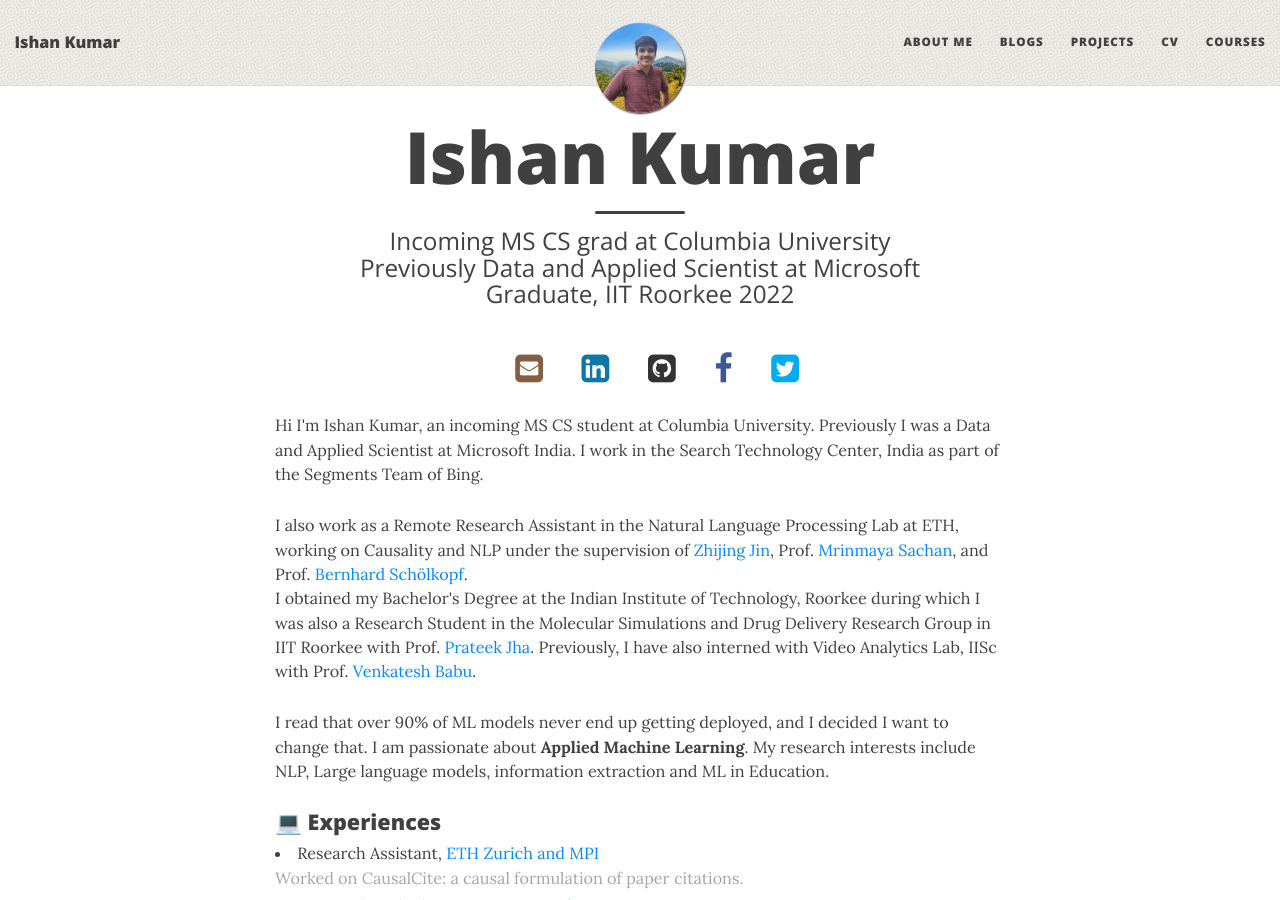
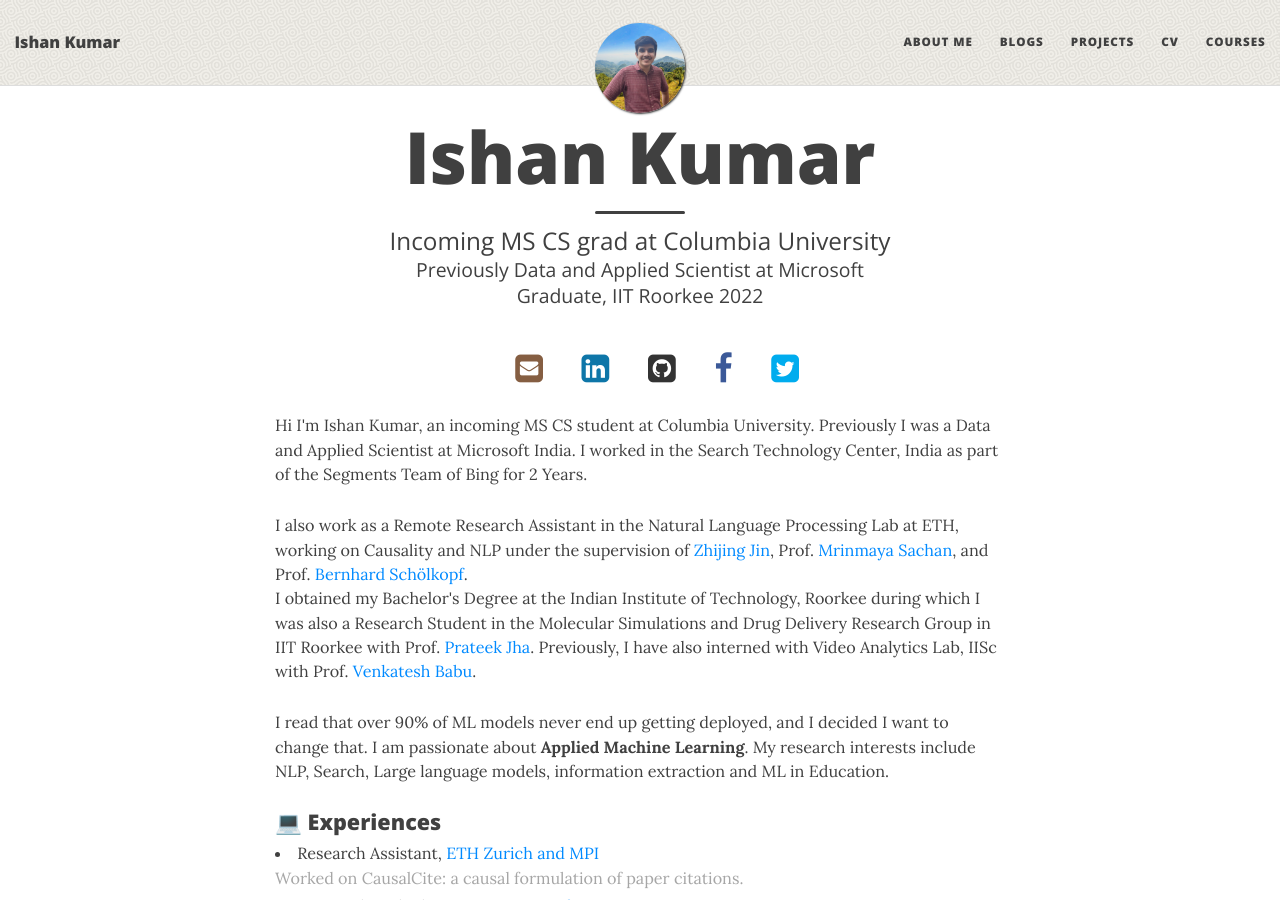
Before and after one commit to ishankumaragrawal/ishankumaragrawal.github.io, a Jekyll site: the page built from index.html, in a window 1280 px wide and 900 px high. Built offline with Jekyll 4.4.1, drawn with Linux system fonts in a browser that asks for light colours; nearby versions of some CDN libraries; the list of posts is cut into pages by our own code.

Commit message:
updated index

```diff
--- a/index.html
+++ b/index.html
@@ -1,7 +1,7 @@
 ---
 layout: home
 title: Ishan Kumar
-subtitle: Incoming MS CS grad at Columbia University <br> Previously Data and Applied Scientist at Microsoft <br> Graduate, IIT Roorkee 2022
+subtitle: Incoming MS CS grad at Columbia University <br> <small> Previously Data and Applied Scientist at Microsoft <br> Graduate, IIT Roorkee 2022 </small>
 ---
 <link rel="shortcut icon"
 	type="image/png"
@@ -10,7 +10,7 @@
 
 
 <p>
-Hi I'm Ishan Kumar, an incoming MS CS student at Columbia University. Previously I was a Data and Applied Scientist at Microsoft India. I work in the Search Technology Center, India as part of the Segments Team of Bing.
+Hi I'm Ishan Kumar, an incoming MS CS student at Columbia University. Previously I was a Data and Applied Scientist at Microsoft India. I worked in the Search Technology Center, India as part of the Segments Team of Bing for 2 Years.
 </p>
 <p>
 I also work as a Remote Research Assistant in the Natural Language Processing Lab at ETH, working on Causality and NLP under the supervision of <a href= "https://zhijing-jin.com">Zhijing Jin</a>, Prof. <a href= "http://www.mrinmaya.io/">Mrinmaya Sachan</a>, and Prof. <a href="https://is.mpg.de/~bs">Bernhard Schölkopf</a>.
@@ -19,7 +19,7 @@
 </p>
 <p>
 I read that over 90% of ML models never end up getting deployed, and I decided I want to change that.
-I am passionate about <b>Applied Machine Learning</b>. My research interests include NLP, Large language models, information extraction and ML in Education.
+I am passionate about <b>Applied Machine Learning</b>. My research interests include NLP, Search, Large language models, information extraction and ML in Education.
 </p>
 <!--
 <style>
```
